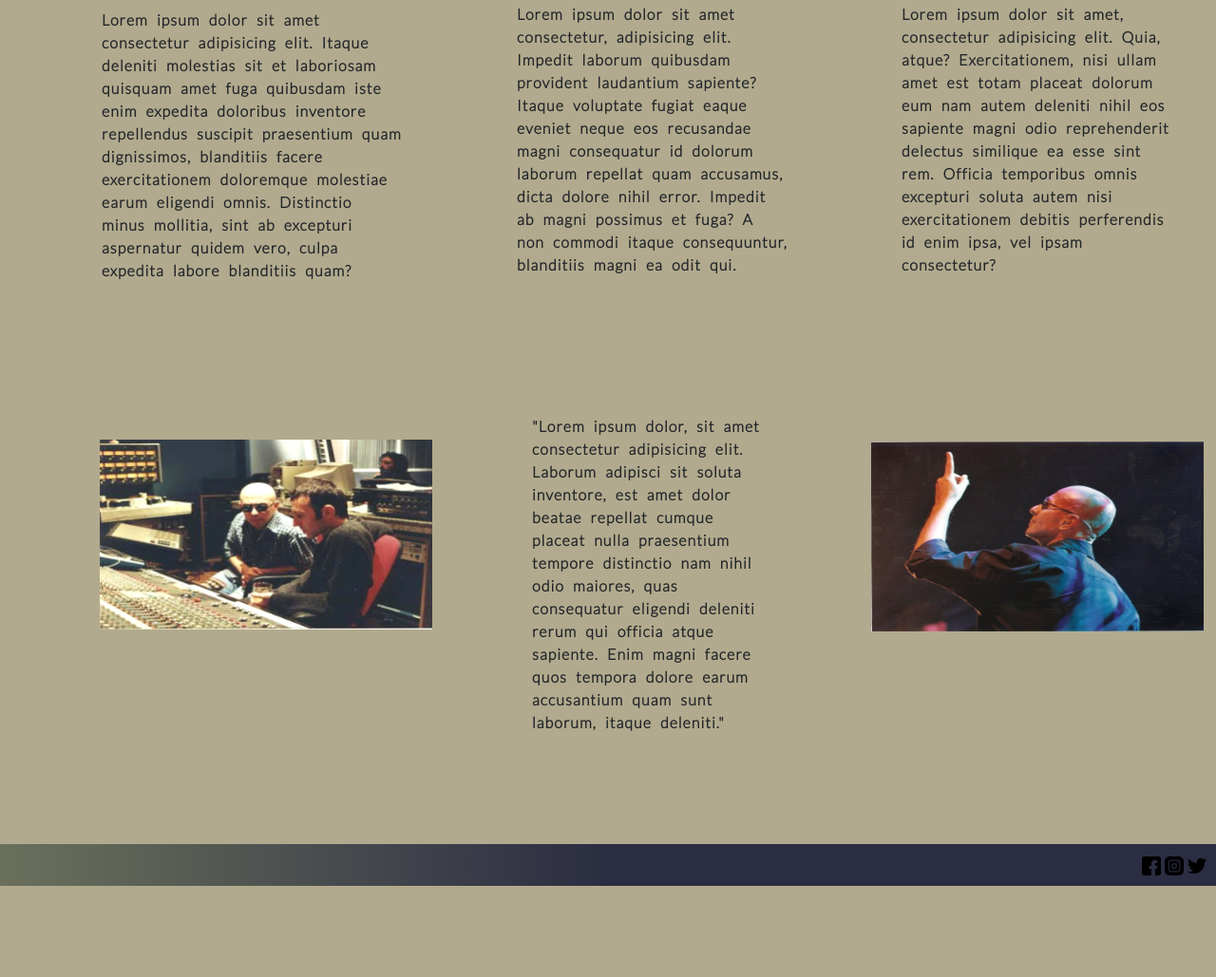
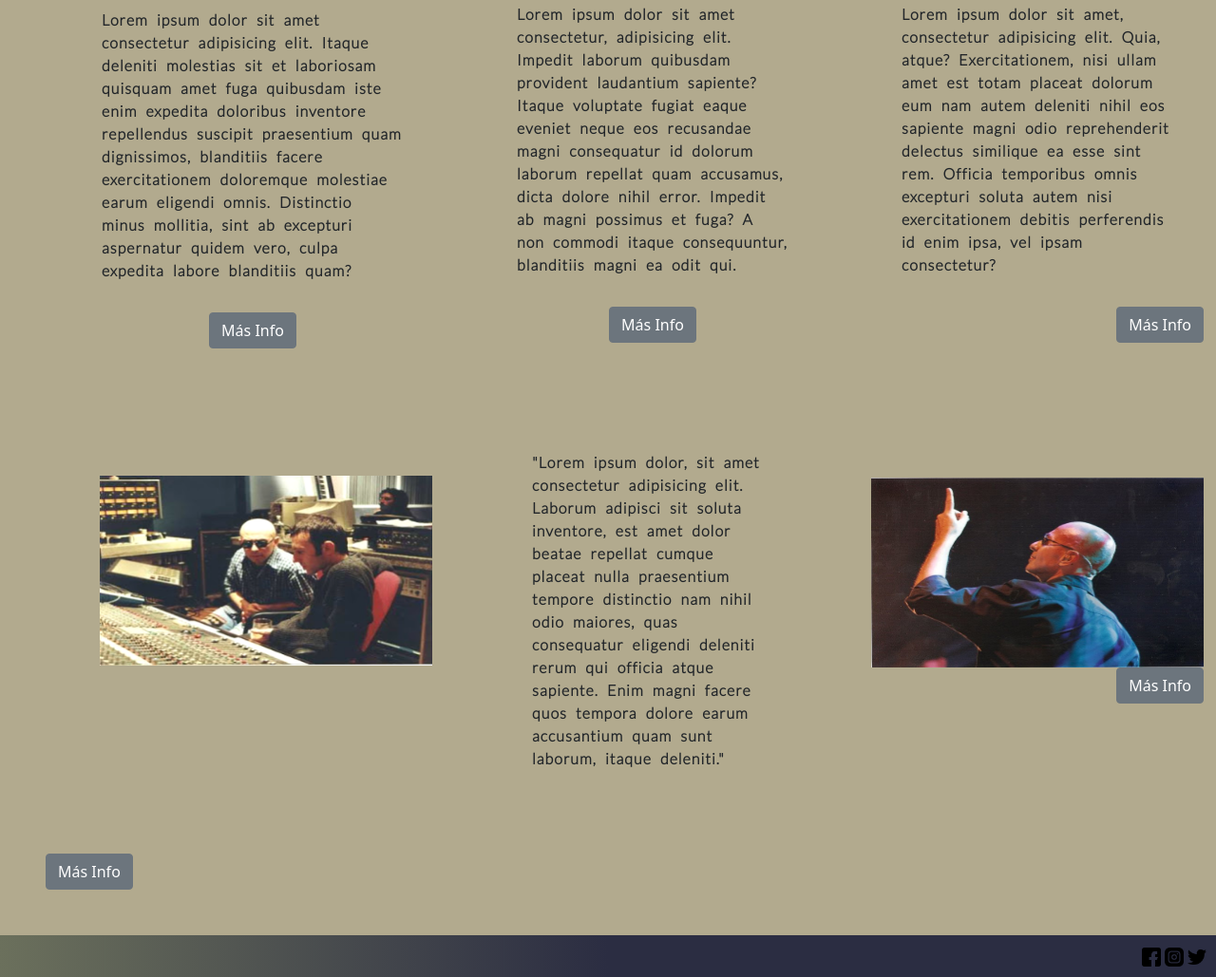
Before and after one commit to Nggallo05/patriciorey, a website: page secciones/historia.html in a window 1280 px wide. Shown: the part 758-1787 px from the top of the page at 95% size. Before the commit the page ends 1691 px from the top, so only its background shows below. Drawn offline with nearby package versions, Linux system fonts and the light colour scheme.

Commit message:
Agregado poppers

```diff
--- a/secciones/historia.html
+++ b/secciones/historia.html
@@ -58,15 +58,36 @@
                 <video class="video1" src="../medios/historia/video1.mp4"controls width="400px" height="250px"></video>
                 <p class="parrafoHistoria1">Lorem ipsum dolor sit amet consectetur adipisicing elit. Itaque deleniti molestias sit et laboriosam quisquam amet fuga quibusdam iste enim expedita doloribus inventore repellendus suscipit praesentium quam dignissimos, blanditiis facere exercitationem doloremque molestiae earum eligendi omnis. Distinctio minus mollitia, sint ab excepturi aspernatur quidem vero, culpa expedita labore blanditiis quam?
                 </p>
+                <div>
+                  <button type="button" class="btn btn-secondary" data-bs-container="body" data-bs-toggle="popover" data-bs-placement="bottom" data-bs-content="Barbazul vs el amor letal. Primer sencillo">
+                    Más Info
+                  </button>
+                </div>
+            </div>
+            <div>
+              <button type="button" class="btn btn-secondary" data-bs-container="body" data-bs-toggle="popover" data-bs-placement="bottom" data-bs-content="Barbazul vs el amor letal. Primer sencillo">
+                Más Info
+              </button>
             </div>
             <div class="segunda">
                 <img src="../medios/historia/historia1.png" class="img4" alt="imagen de historia">
                 <p class="parrafoHistoria2">Lorem ipsum dolor sit amet consectetur, adipisicing elit. Impedit laborum quibusdam provident laudantium sapiente? Itaque voluptate fugiat eaque eveniet neque eos recusandae magni consequatur id dolorum laborum repellat quam accusamus, dicta dolore nihil error. Impedit ab magni possimus et fuga? A non commodi itaque consequuntur, blanditiis magni ea odit qui.
+                </p>
+                <div>
+                  <button type="button" class="btn btn-secondary" data-bs-container="body" data-bs-toggle="popover" data-bs-placement="bottom" data-bs-content="Rancing Club 1998">
+                    Más Info
+                  </button>
+                </div>
             </div>
             <div class="tercera">
                 <img src="../medios/historia/historia2.png" class="img5" alt="imagen de historia2">
                 <p class="parrafoHistoria3">Lorem ipsum dolor sit amet, consectetur adipisicing elit. Quia, atque? Exercitationem, nisi ullam amet est totam placeat dolorum eum nam autem deleniti nihil eos sapiente magni odio reprehenderit delectus similique ea esse sint rem. Officia temporibus omnis excepturi soluta autem nisi exercitationem debitis perferendis id enim ipsa, vel ipsam consectetur?
                 </p>
+                <div>
+                  <button type="button" class="btn btn-secondary" data-bs-container="body" data-bs-toggle="popover" data-bs-placement="bottom" data-bs-content="Post show Huracan 1994">
+                    Más Info
+                  </button>
+                </div>
             </div>
             <div class="cuarta">
                 <img src="../medios/historia/historia3.png" class="img6" alt="imagen de historia3">
@@ -77,6 +98,11 @@
             </div>
             <div class="sexta">
                 <img src="../medios/historia/historia4.png" class="img7" alt="imagen de historia4">
+                <div>
+                  <button type="button" class="btn btn-secondary" data-bs-container="body" data-bs-toggle="popover" data-bs-placement="bottom" data-bs-content="Show Córdoba 2004">
+                    Más Info
+                  </button>
+                </div>
             </div>
         </section>
         <footer class="footer">
@@ -96,6 +122,12 @@
 
         <script src="https://cdn.jsdelivr.net/npm/@popperjs/core@2.9.2/dist/umd/popper.min.js" integrity="sha384-IQsoLXl5PILFhosVNubq5LC7Qb9DXgDA9i+tQ8Zj3iwWAwPtgFTxbJ8NT4GN1R8p" crossorigin="anonymous"></script>
         <script src="https://cdn.jsdelivr.net/npm/bootstrap@5.0.2/dist/js/bootstrap.min.js" integrity="sha384-cVKIPhGWiC2Al4u+LWgxfKTRIcfu0JTxR+EQDz/bgldoEyl4H0zUF0QKbrJ0EcQF" crossorigin="anonymous"></script>
+        <script>
+          var popoverTriggerList = [].slice.call(document.querySelectorAll('[data-bs-toggle="popover"]'))
+          var popoverList = popoverTriggerList.map(function (popoverTriggerEl) {
+          return new bootstrap.Popover(popoverTriggerEl)
+          })
+        </script>
     </body>
 
 </html>
```
Also changed, not shown: 1 other file.
